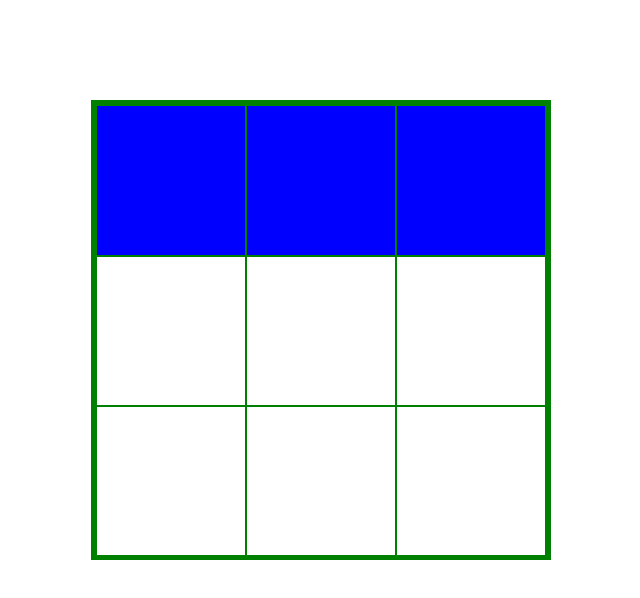
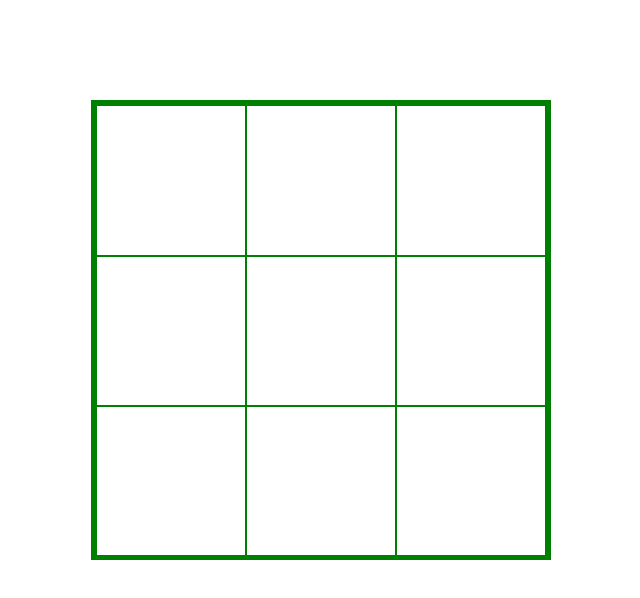
Before and after one commit to GITOOCOOL/tictactoe, a React (Vite) app in the folder tictactoe/: page / in a window 1280 px wide. Shown: the top 598 px of the page, without its empty margins (319-959 px from the left). Built offline with nearby package versions, Linux system fonts and the light colour scheme.

Commit message:
extracted individual div cell using getElementByID

```diff
--- a/tictactoe/src/App.css
+++ b/tictactoe/src/App.css
@@ -22,7 +22,7 @@
 }
 
 .X {
-  content: 'X';
+  /* content: 'X';  */
   background-color: red;
 
 
--- a/tictactoe/src/Grid.jsx
+++ b/tictactoe/src/Grid.jsx
@@ -2,43 +2,35 @@ import React from 'react'
 import { useState } from 'react'
 
 const Grid = () => {
-  const [turn, setTurn] = useState('O');
 
-  const [clickedBoxes,setClickedBoxes] = useState([]);
 
   const handleClick = (e) => {
     e.preventDefault();
+    console.log((e.target.id))
+    const clickedCell = document.getElementById(e.target.id)
+    clickedCell.classList.add('X')
 
-    if(turn === 'O'){
-        setTurn('X')
-    }
-    else if(turn === 'X') {
-        setTurn('O')
-    }
-    // else {
-    //     return;
-    // }
   };
 
-  console.log(turn);
   return (
     <div className='grid'>
         <div className="row">
-            <div className={`cell ${turn}`} onClick={handleClick} ></div>
-            <div className={`cell ${turn}`} onClick={handleClick} ></div>
-            <div className={`cell ${turn}`} onClick={handleClick} ></div>
+            <div className = "cell" id="1" onClick={handleClick} ></div>
+            <div className={`cell`} id="2" onClick={handleClick} ></div>
+            <div className={`cell`} id="3" onClick={handleClick} ></div>
 
         </div>
         <div className="row">
-            <div className="cell"></div>
-            <div className="cell"></div>
-            <div className="cell"></div>
+            <div className = "cell" id="4" onClick={handleClick} ></div>
+            <div className={`cell`} id="5" onClick={handleClick} ></div>
+            <div className={`cell`} id="6" onClick={handleClick} ></div>
         </div>
         <div className="row">
-            <div className="cell"></div>
-            <div className="cell"></div>
-            <div className="cell"></div>
+            <div className = "cell" id="7" onClick={handleClick} ></div>
+            <div className={`cell`} id="8" onClick={handleClick} ></div>
+            <div className={`cell`} id="9" onClick={handleClick} ></div>
         </div>
+
     </div>
   )
 }
```
Also changed, not shown: tictactoe/src/index.css (line endings or trailing spaces).
